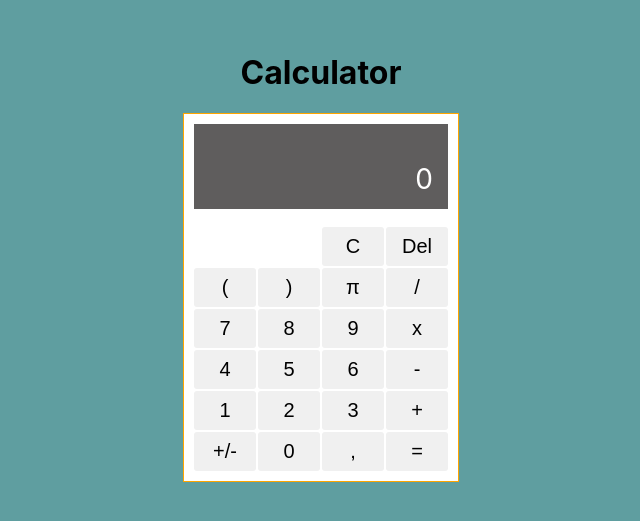
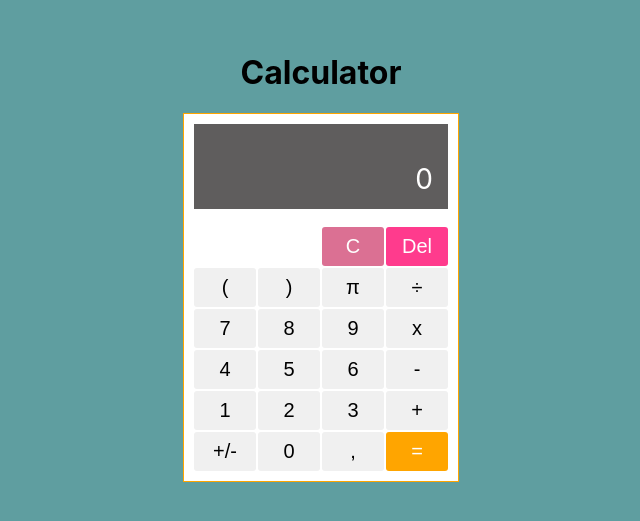
Before and after one commit to heknt90/react-calculator, a React (Create React App) app: page / in a window 1280 px wide. Shown: the part 143-664 px from the top of the page, without its empty margins (319-959 px from the left). Built offline with nearby package versions, Linux system fonts and the light colour scheme.

Commit message:
added class-state for CalculatorButton component Fixed symbol view for operation division

```diff
--- a/src/components/Calculator/Calculator.css
+++ b/src/components/Calculator/Calculator.css
@@ -46,6 +46,33 @@
   cursor: pointer;
 }
 
+.calculator__button_del {
+  background-color: palevioletred;
+  color: #fff;
+}
+
+.calculator__button_del:hover {
+  background-color: rgb(209, 78, 122);
+}
+
+.calculator__button_clear {
+  background-color: rgb(255, 59, 141);
+  color: #fff;
+}
+
+.calculator__button_clear:hover {
+  background-color: rgb(255, 0, 106);
+}
+
+.calculator__button_match {
+  background-color: orange;
+  color: #fff;
+}
+
+.calculator__button_match:hover {
+  background-color: rgb(240, 156, 1);
+}
+
 .calculator__button:active {
   background-color: rgb(65, 65, 65);
   color: #fff;
--- a/src/components/Calculator/Calculator.jsx
+++ b/src/components/Calculator/Calculator.jsx
@@ -46,8 +46,8 @@ export default function Calculator() {
 
         <div className="calculator__controls">
           <div style={{ gridColumn: "2" }}></div>
-          <CalculatorButton label="C" clickHandler={clearButtonHandler} />
-          <CalculatorButton label="Del" clickHandler={deleteLastCharHandler} />
+          <CalculatorButton label="C" clickHandler={clearButtonHandler} classList="calculator__button_del" />
+          <CalculatorButton label="Del" clickHandler={deleteLastCharHandler} classList="calculator__button_clear" />
 
           <CalculatorButton label="(" clickHandler={addCharToExpressionHandler} />
           <CalculatorButton label=")" clickHandler={addCharToExpressionHandler} />
@@ -72,7 +72,7 @@ export default function Calculator() {
           <CalculatorButton label="+/-" clickHandler={changeSignHandler} />
           <CalculatorButton label="0" clickHandler={addCharToExpressionHandler} />
           <CalculatorButton label="," clickHandler={addCharToExpressionHandler} />
-          <CalculatorButton label="=" clickHandler={resultButtonHandler} />
+          <CalculatorButton label="=" clickHandler={resultButtonHandler} classList="calculator__button_match" />
         </div>
       </div>
     </div>
--- a/src/components/CalculatorButton/CalculatorButton.jsx
+++ b/src/components/CalculatorButton/CalculatorButton.jsx
@@ -4,12 +4,14 @@ const htmlParse = (text) => {
   return doc.body.innerText;
 }
 
-export default function CalculatorButton({ label, clickHandler }) {
+export default function CalculatorButton({ label, clickHandler, classList = "" }) {
 
+  const classes = ("calculator__button " + classList).trim();
   let text = label;
   if (text === "PI") text = htmlParse("&pi;");
+  if (text === "/") text = htmlParse("&#247;");
 
   return (
-    <button className="calculator__button" onClick={() => clickHandler(label)}>{text}</button>
+    <button className={classes} onClick={() => clickHandler(label)}>{text}</button>
   )
 }
```
